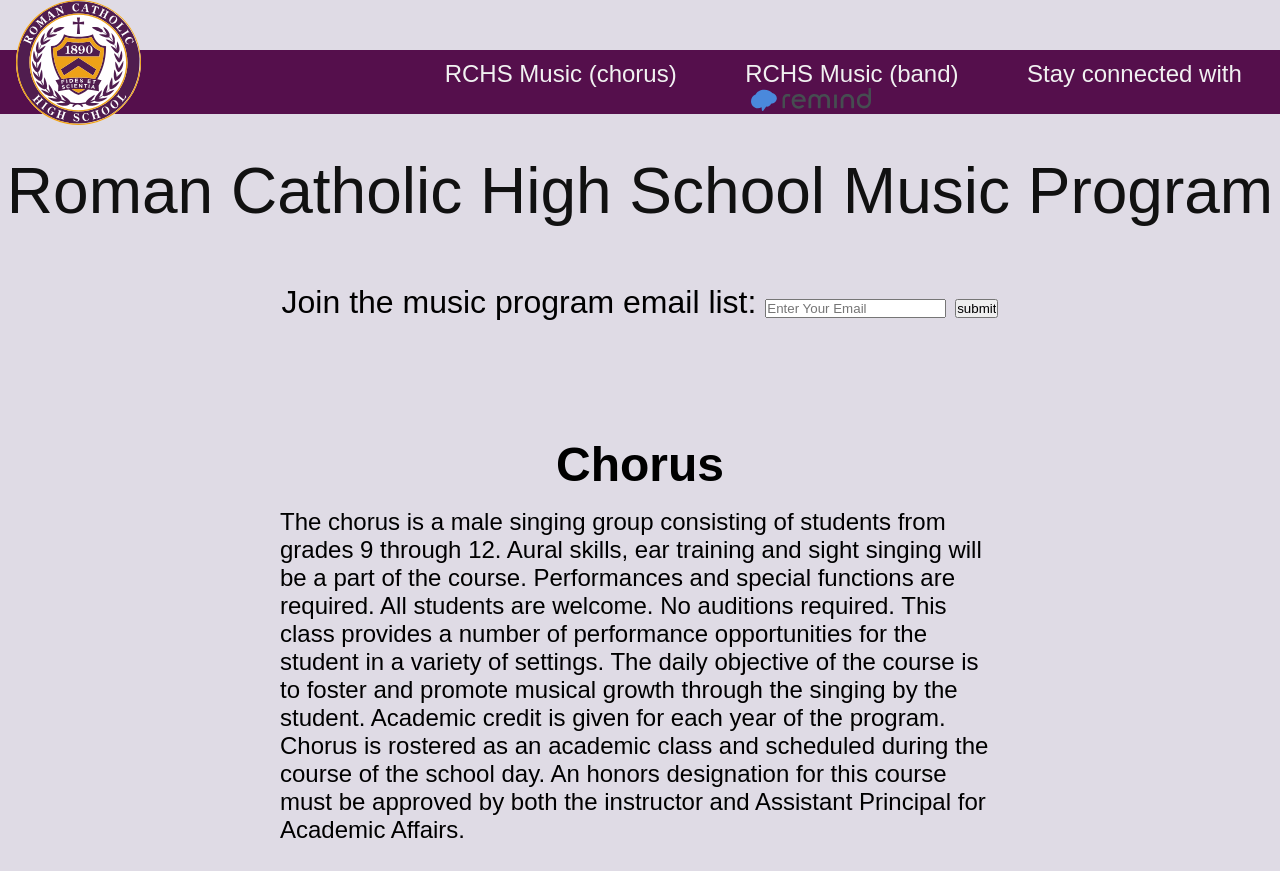
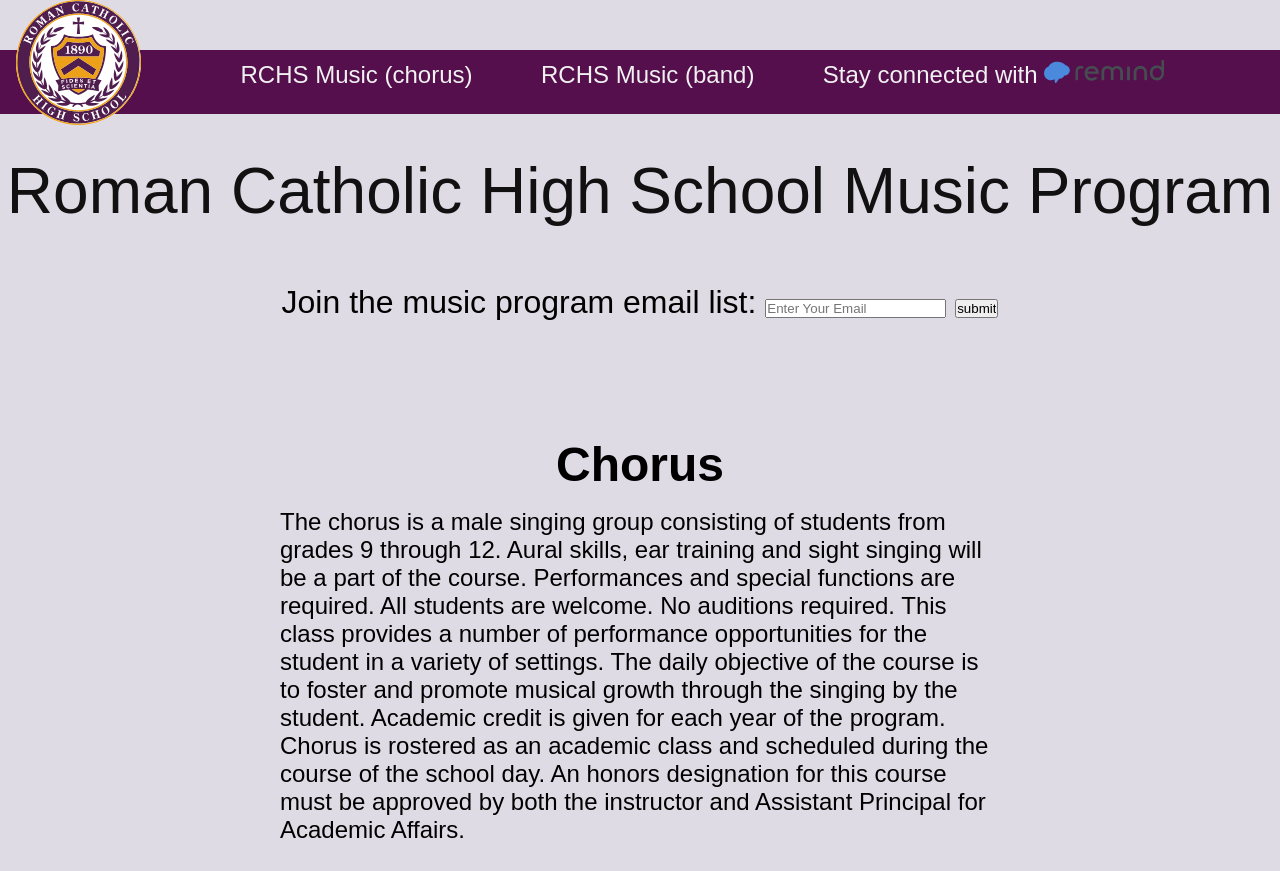
Before and after one commit to ryanroat/FCCProductLanding, a plain HTML site: page index.html in a window 1280 px wide. Shown: the top 871 px of the page. Drawn offline with Linux system fonts and the light colour scheme.

Commit message:
css updates

```diff
--- a/main.css
+++ b/main.css
@@ -61,7 +61,7 @@ li {
   float: right;
   position: relative;
   height: auto;
-  width: 70%;
+  width: 90%;
 }
 
 .nav-link {
```
Also changed, not shown: index.html (+2 -0 lines).
